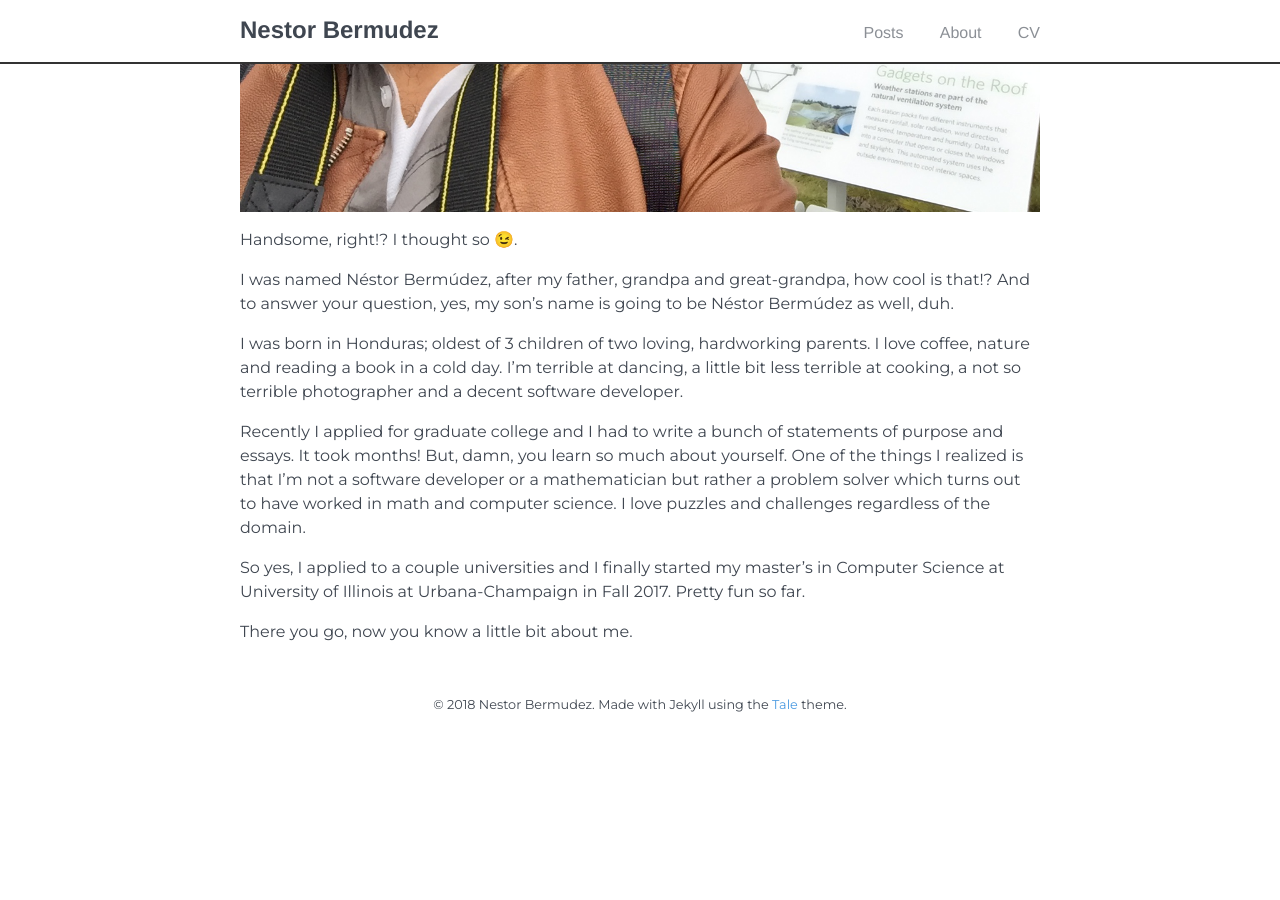
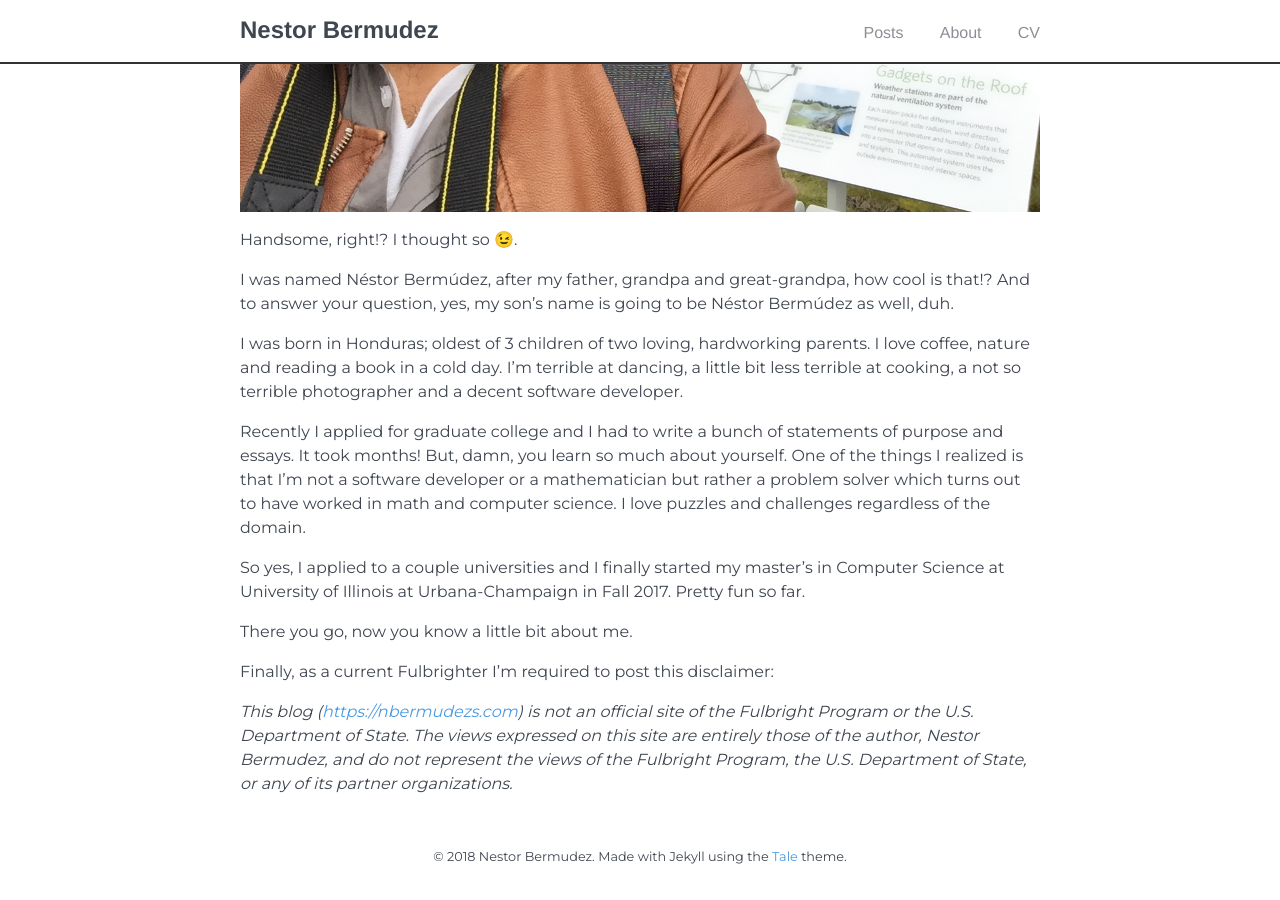
Before and after one commit to nbermudezs/blog, a Jekyll site: the page built from about.md, in a window 1280 px wide and 900 px high, scrolled down 586 px. Built offline with Jekyll 4.4.1, drawn with Linux system fonts in a browser that asks for light colours; before the commit the page ends 1334 px from its top, so only the background shows below that.

Commit message:
Add Fulbright disclaimer

```diff
--- a/about.md
+++ b/about.md
@@ -21,3 +21,9 @@ Recently I applied for graduate college and I had to write a bunch of statements
 So yes, I applied to a couple universities and I finally started my master’s in Computer Science at University of Illinois at Urbana-Champaign in Fall 2017. Pretty fun so far.
 
 There you go, now you know a little bit about me.
+
+Finally, as a current Fulbrighter I'm required to post this disclaimer:
+
+*This blog ([https://nbermudezs.com](https://nbermudezs.com)) is not an official site of the Fulbright Program or the U.S. Department of State.
+The views expressed on this site are entirely those of the author, Nestor Bermudez, and do not represent the views of
+the Fulbright Program, the U.S. Department of State, or any of its partner organizations.*
```
